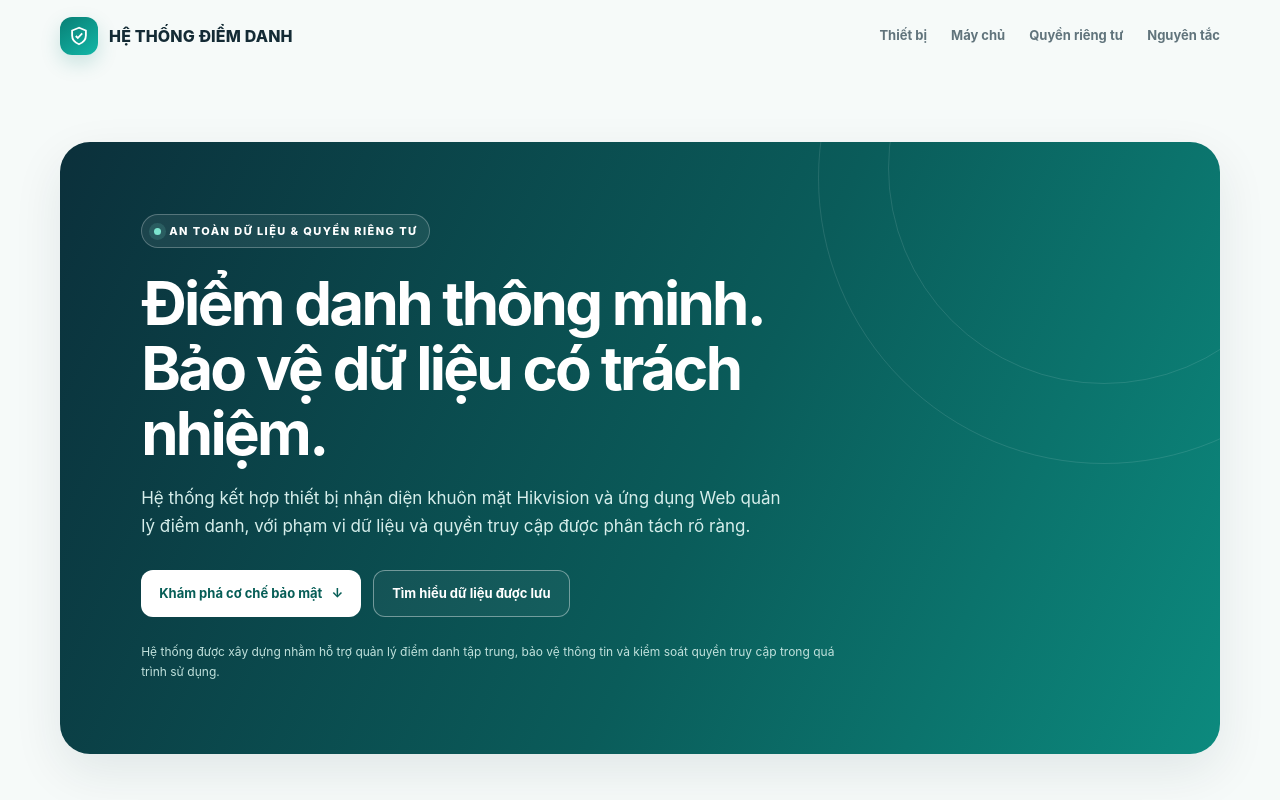
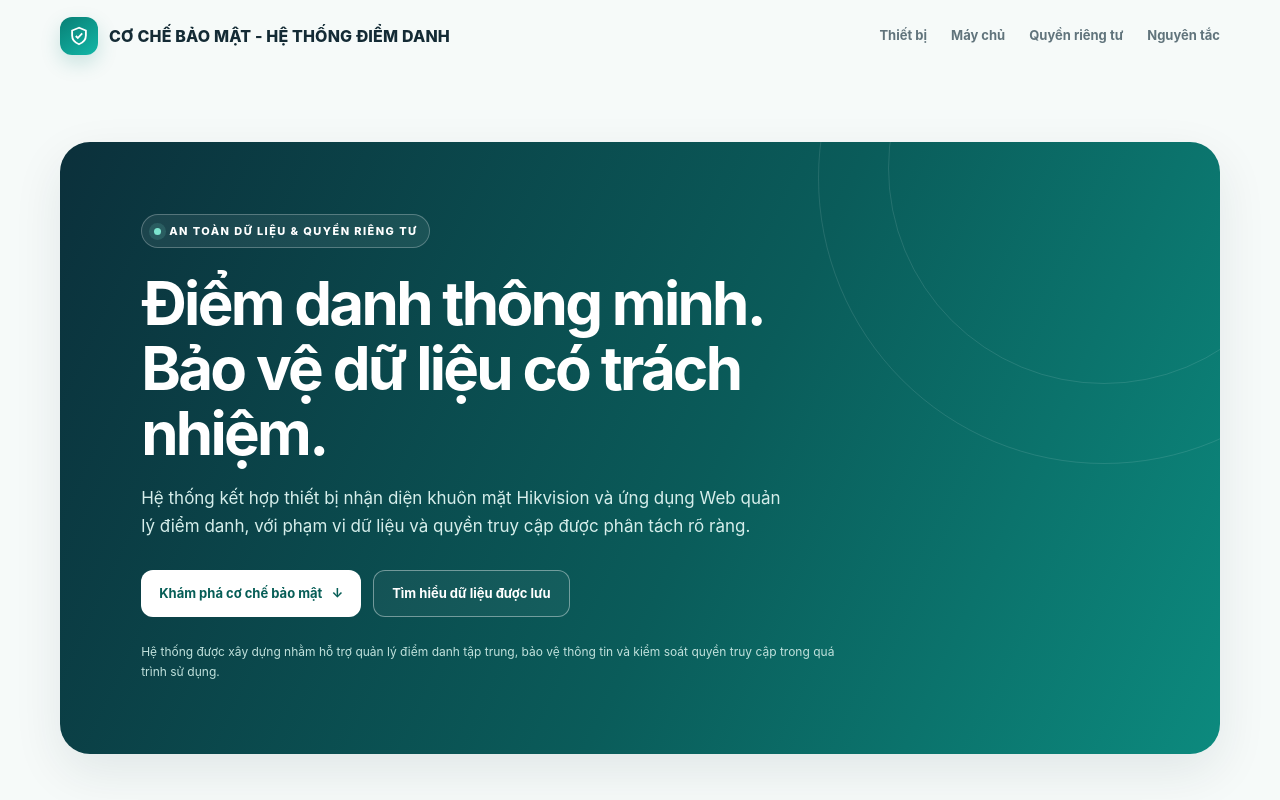
Before and after one commit to aifacekrvn/websiteaifacevn, a plain HTML site: page diemdanhai/baomatdata.html in a window 1280 px wide. Shown: the top 800 px of the page. Drawn offline with Linux system fonts and the light colour scheme.

Commit message:
Update baomatdata.html

```diff
--- a/diemdanhai/baomatdata.html
+++ b/diemdanhai/baomatdata.html
@@ -111,7 +111,7 @@ section{scroll-margin-top:25px;margin:70px 0}
     <div class="brand-mark" aria-hidden="true">
       <svg viewBox="0 0 24 24" fill="none" stroke="currentColor" stroke-width="2"><path d="M12 3 4.5 6v5.5c0 4.8 3.2 7.8 7.5 9.5 4.3-1.7 7.5-4.7 7.5-9.5V6L12 3Z"></path><path d="m8.5 12 2.2 2.2 4.8-5"></path></svg>
     </div>
-    <span>HỆ THỐNG ĐIỂM DANH</span>
+    <span>CƠ CHẾ BẢO MẬT - HỆ THỐNG ĐIỂM DANH</span>
   </div>
   <nav class="nav" aria-label="Điều hướng chính">
     <a href="#hikvision">Thiết bị</a><a href="#server">Máy chủ</a><a href="#privacy">Quyền riêng tư</a><a href="#principles">Nguyên tắc</a>
```
